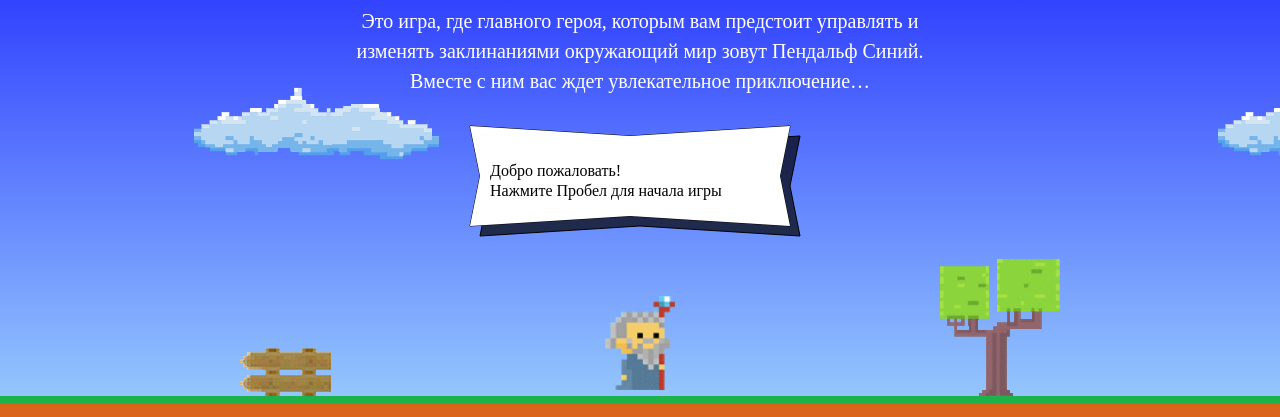
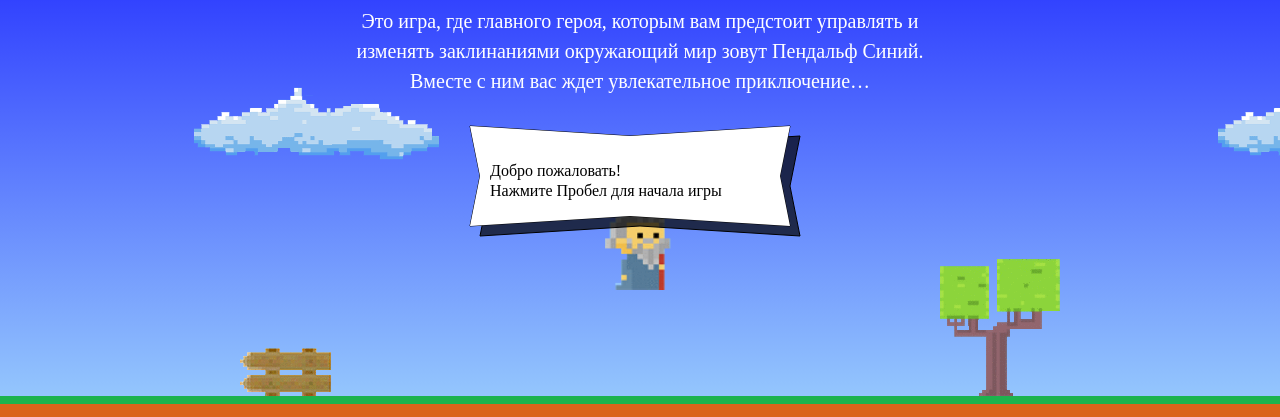
Before and after one commit to Sparksss/209546-code-and-magick, a website: page index.html in a window 1280 px wide. Shown: the part 203-620 px from the top of the page. Drawn offline with Linux system fonts and the light colour scheme; a web font is replaced by a local one.

Commit message:
Исправлено вертикальное положение мага

```diff
--- a/index.html
+++ b/index.html
@@ -193,7 +193,7 @@
   };
 
   var getWizardY = function (height) {
-  	 return height  * 2 / 3;
+  	 return height / 3;
   }
 </script>
 <script src="./js/game.js"></script>
```
